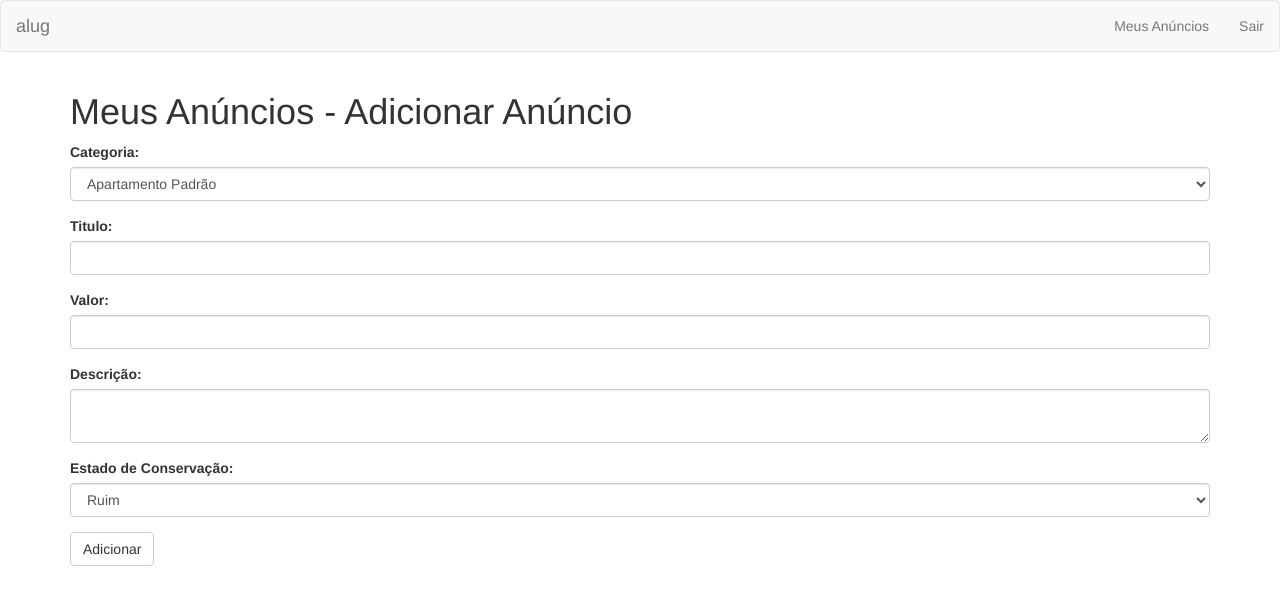
After one commit to alexantonio308/alug-1, a PHP site: page /add-anuncio.php in a window 1280 px wide. The commit adds this page. Shown: the top 605 px of the page. Run offline with PHP 8.4, Linux system fonts and the light colour scheme.

Commit message:
task 1.2

```diff
--- /dev/null
+++ b/add-anuncio.php
@@ -0,0 +1,41 @@
+<?php require 'pages/header.php'?>
+
+    <div class="container">
+        <h1>Meus Anúncios - Adicionar Anúncio</h1>
+
+        <form method="POST" enctype="multipart/form-data">
+
+            <div class="form-group">
+                <label for="categoria">Categoria:</label>
+                <select name="categoria" id="categoria" class="form-control">
+                    <option value="1">Apartamento Padrão</option>
+                    <option value="2">Casa de Condomínio</option>
+                    <option value="3">Casa Padrão</option>
+                    <option value="4">Hotel</option>
+                </select>
+            </div>
+            <div class="form-group">
+                <label for="titulo">Titulo:</label>
+                <input type="text" name="titulo" id="titulo" class="form-control" />
+            </div>
+            <div class="form-group">
+                <label for="valor">Valor:</label>
+                <input type="text" name="valor" id="valor" class="form-control" />
+            </div>
+            <div class="form-group">
+                <label for="descricao">Descrição:</label>
+                <textarea class="form-control" name="descricao"></textarea>
+            </div>
+            <div class="form-group">
+                <label for="estado">Estado de Conservação:</label>
+                <select name="estado" id="estado" class="form-control">
+                    <option value="0">Ruim</option>
+                    <option value="1">Bom</option>
+                    <option value="2">Ótimo</option>
+                </select>
+            </div>
+            <input type="submit" value="Adicionar" class="btn btn-default" />
+        </form>
+    </div>
+
+<?php require 'pages/footer.php'?>
--- a/meus-anuncios.php
+++ b/meus-anuncios.php
@@ -3,7 +3,7 @@
 <div class="container">
 	<h1>Meus Anúncios</h1>
 
-	<a href="" class="btn btn-default">Adicionar Anúncio</a>
+	<a href="add-anuncio.php" class="btn btn-default">Adicionar Anúncio</a>
 
 	<table class="table table-striped">
 		<thead>
```
